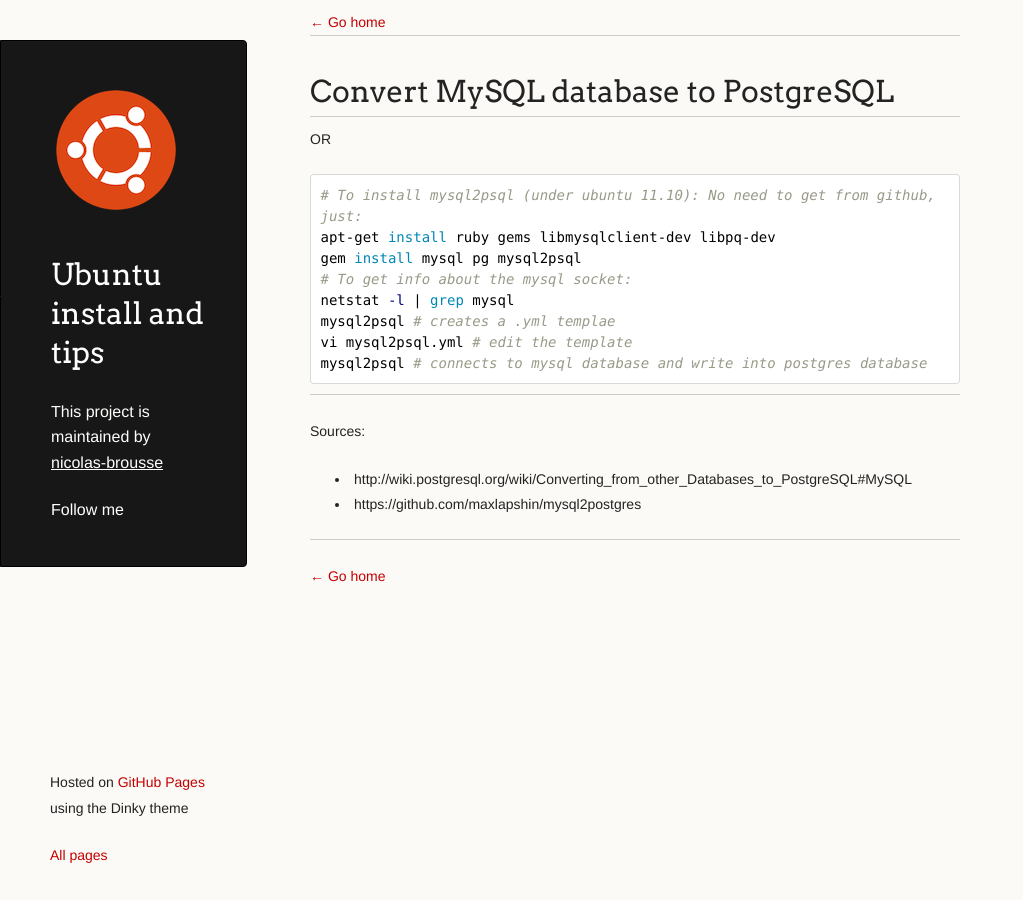
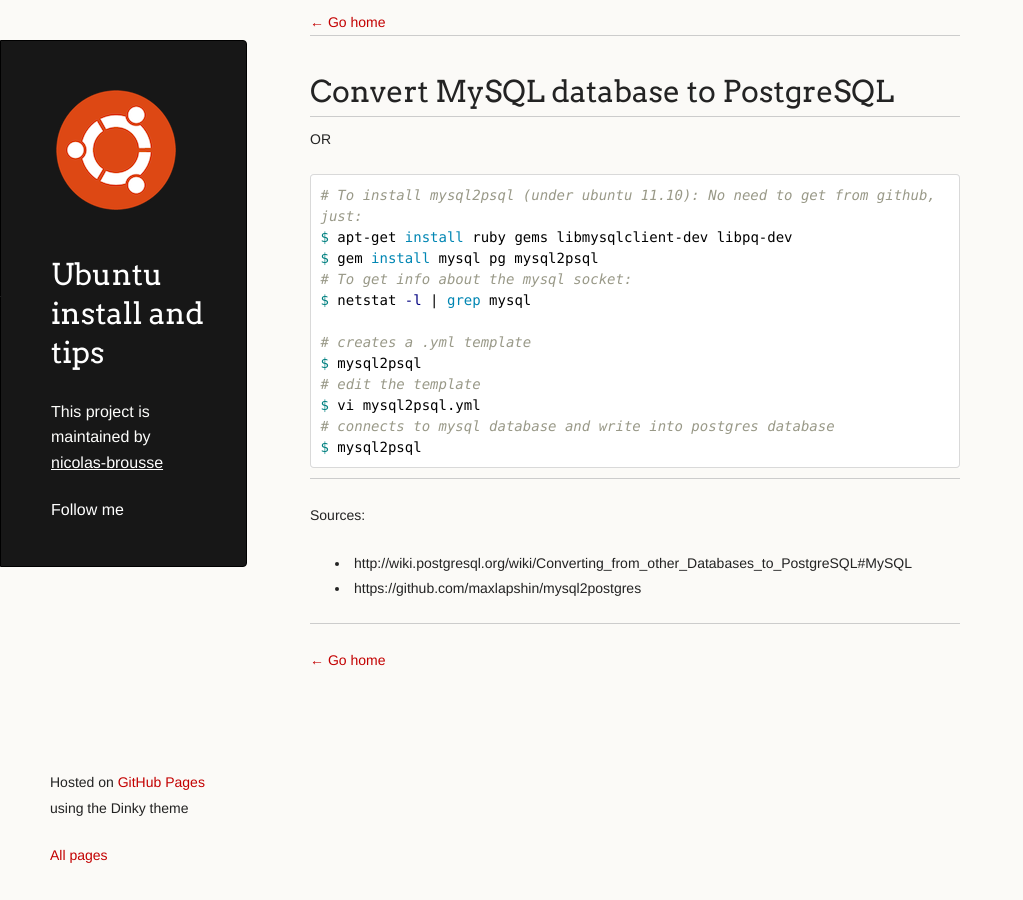
Before and after one commit to nicolas-brousse/ubuntu-install-and-tips, a Jekyll site: the page built from pages/others/mysql-to-postgresql.md, in a window 1280 px wide. Shown: the whole page, without its empty margins (0-1023 px from the left). Built offline with Jekyll 4.4.1, drawn with Linux system fonts in a browser that asks for light colours; Markdown is read by kramdown in place of the engine named in the settings; comment, search, counter and statistics services are not loaded.

Commit message:
Update mysql-to-postgresql.md

````diff
--- a/pages/others/mysql-to-postgresql.md
+++ b/pages/others/mysql-to-postgresql.md
@@ -9,13 +9,17 @@
 
 ```bash
 # To install mysql2psql (under ubuntu 11.10): No need to get from github, just:
-apt-get install ruby gems libmysqlclient-dev libpq-dev
-gem install mysql pg mysql2psql
+$ apt-get install ruby gems libmysqlclient-dev libpq-dev
+$ gem install mysql pg mysql2psql
 # To get info about the mysql socket:
-netstat -l | grep mysql
-mysql2psql # creates a .yml templae
-vi mysql2psql.yml # edit the template
-mysql2psql # connects to mysql database and write into postgres database
+$ netstat -l | grep mysql
+
+# creates a .yml template
+$ mysql2psql
+# edit the template
+$ vi mysql2psql.yml
+# connects to mysql database and write into postgres database
+$ mysql2psql
 ```
 
 ---------
````
